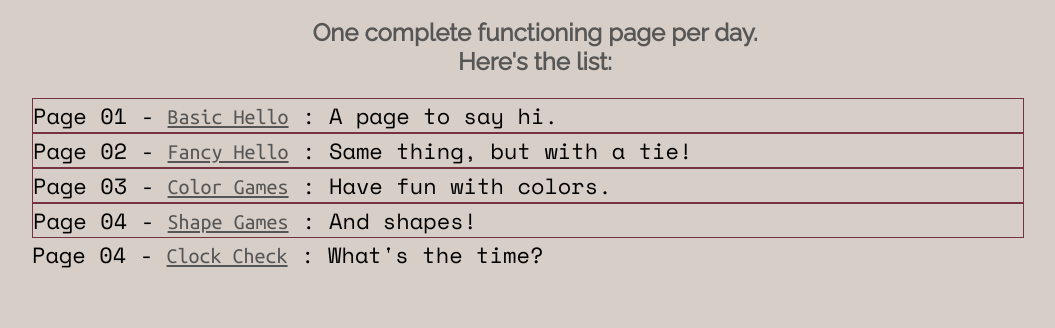
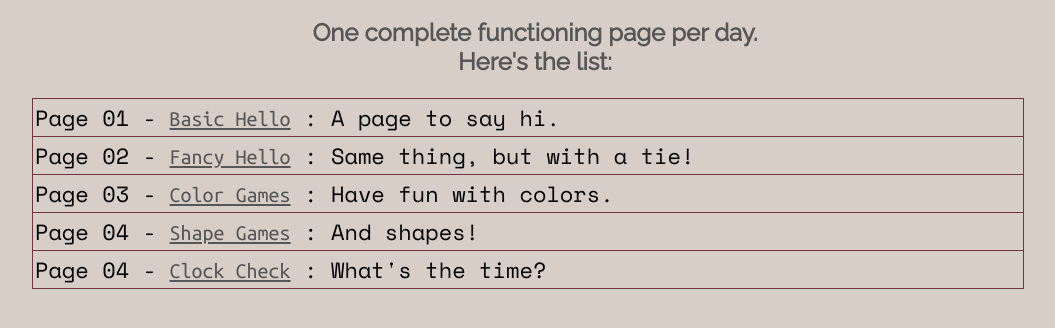
Before and after one commit to jackslaterroadhouse/dailypage, a plain HTML site: page index.html in a window 1280 px wide. Shown: the part 160-488 px from the top of the page, without its empty margins (108-1163 px from the left). Drawn offline with nearby package versions, Linux system fonts and the light colour scheme; a script that the page names is missing; a web font is replaced by a local one.

Commit message:
index border fix

```diff
--- a/index.css
+++ b/index.css
@@ -91,14 +91,30 @@
 
 		}
 		.page01 {
-			border: 1px solid #76323F;
+			border-left: 1px solid #76323F;
+			border-top: 1px solid #76323F;
+			border-right: 1px solid #76323F;
+			padding: 2px;
 		}
 		.page02 {
-			border: 1px solid #76323F;
+			border-left: 1px solid #76323F;
+			border-top: 1px solid #76323F;
+			border-right: 1px solid #76323F;
+			padding: 2px;
 		}
 		.page03 {
-			border: 1px solid #76323F;
+			border-left: 1px solid #76323F;
+			border-top: 1px solid #76323F;
+			border-right: 1px solid #76323F;
+			padding: 2px;
 		}
 		.page04{
+			border-left: 1px solid #76323F;
+			border-top: 1px solid #76323F;
+			border-right: 1px solid #76323F;
+			padding: 2px;
+		}
+		.page05{
 			border: 1px solid #76323F;
+			padding: 2px;
 		}
```
Also changed, not shown: page01.html (+2 -1 lines), page02.html (added, +8 -0 lines).
